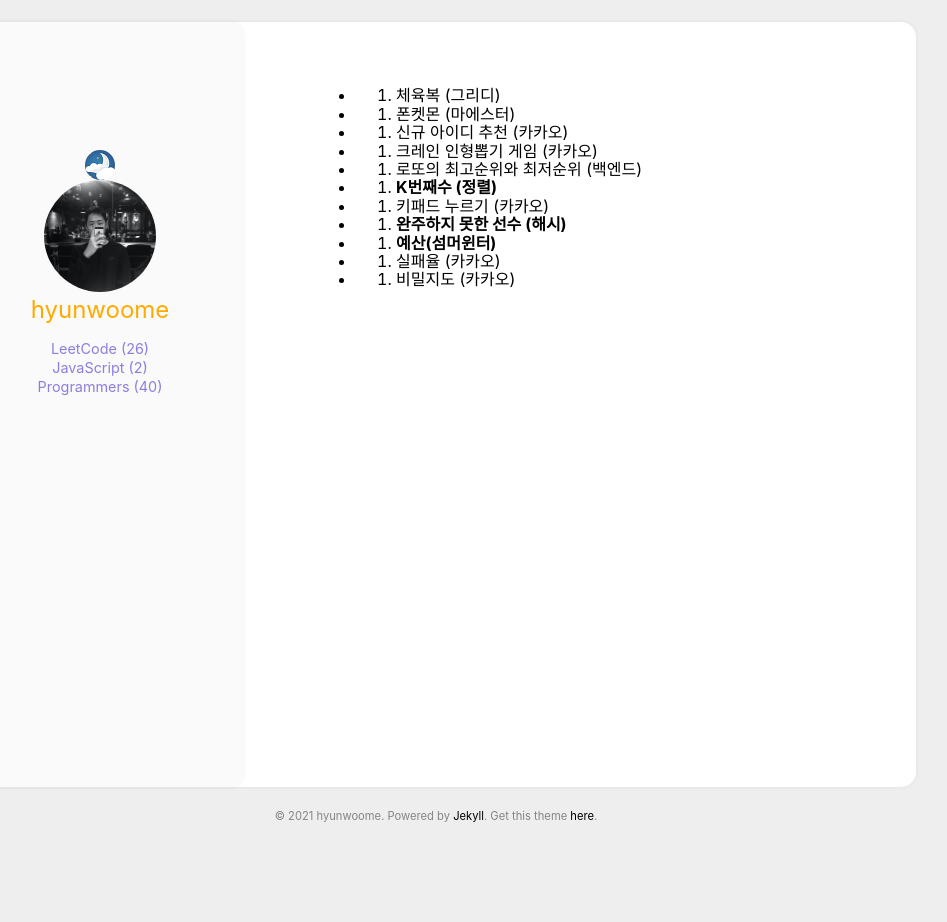
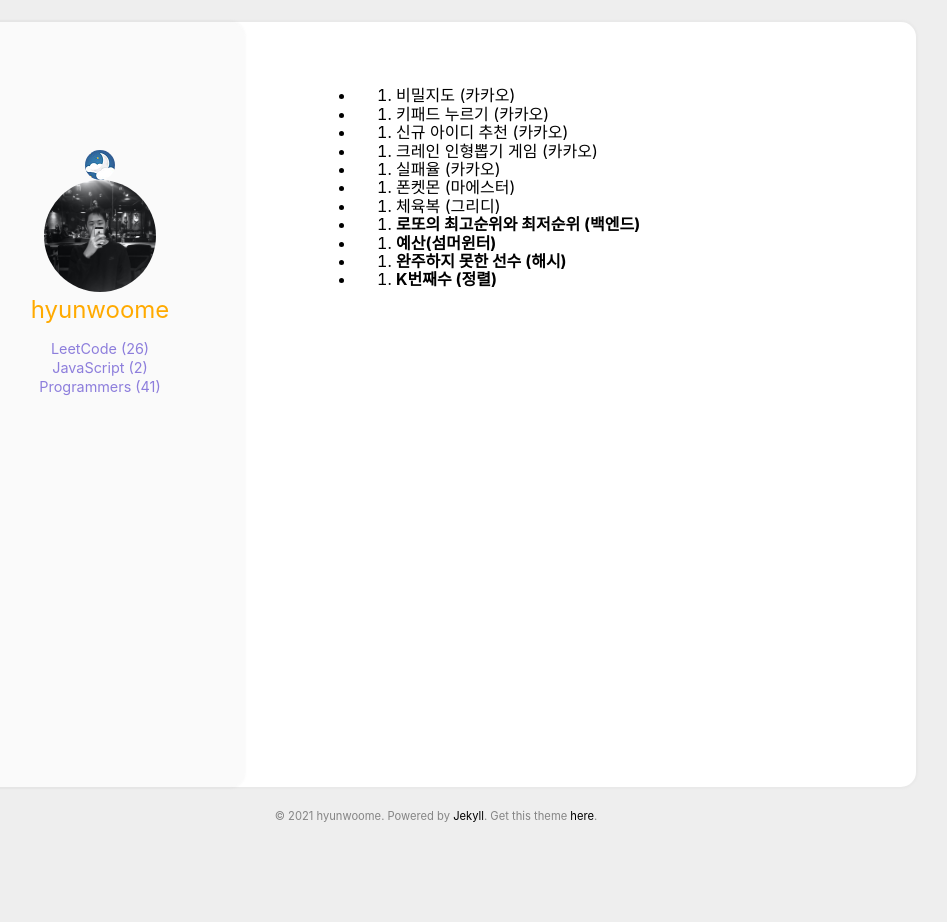
Before and after one commit to hyunwoome/hyunwoome.github.io, a Jekyll site: the page built from prgrammers_lv1.md, in a window 1280 px wide. Shown: the whole page, without its empty margins (204-1151 px from the left). Built offline with Jekyll 4.4.1, drawn with Linux system fonts in a browser that asks for light colours; our own code applies the rules of GitHub Pages for plain Markdown files.

```diff
--- a/prgrammers_lv1.md
+++ b/prgrammers_lv1.md
@@ -1,11 +1,11 @@
-- 1.  체육복 (그리디)
-- 2.  폰켓몬 (마에스터)
+- 1.  비밀지도 (카카오)
+- 2.  키패드 누르기 (카카오)
 - 3.  신규 아이디 추천 (카카오)
 - 4.  크레인 인형뽑기 게임 (카카오)
-- 5.  로또의 최고순위와 최저순위 (백엔드)
-- 6.  **K번째수 (정렬)**
-- 7.  키패드 누르기 (카카오)
-- 8.  **완주하지 못한 선수 (해시)**
+- 5.  실패율 (카카오)
+- 6.  폰켓몬 (마에스터)
+- 7.  체육복 (그리디)
+- 8.  **로또의 최고순위와 최저순위 (백엔드)**
 - 9.  **예산(섬머윈터)**
-- 10. 실패율 (카카오)
-- 11. 비밀지도 (카카오)
+- 10. **완주하지 못한 선수 (해시)**
+- 11. **K번째수 (정렬)**
```
Also changed, not shown: _posts/Programmers/LV1/2021-05-19-lottos.md (added, +63 -0 lines), README.md.
